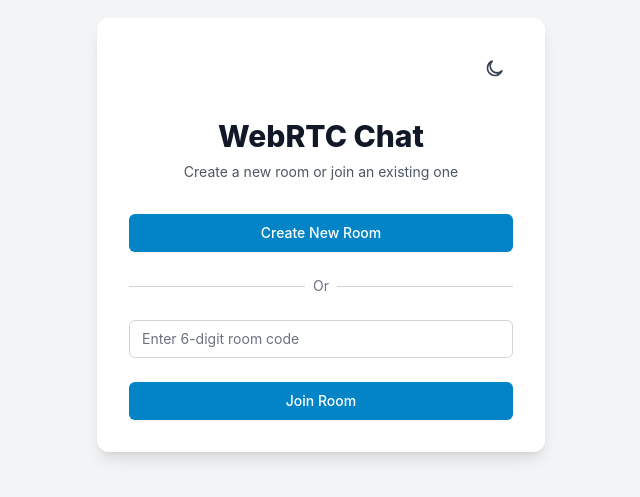
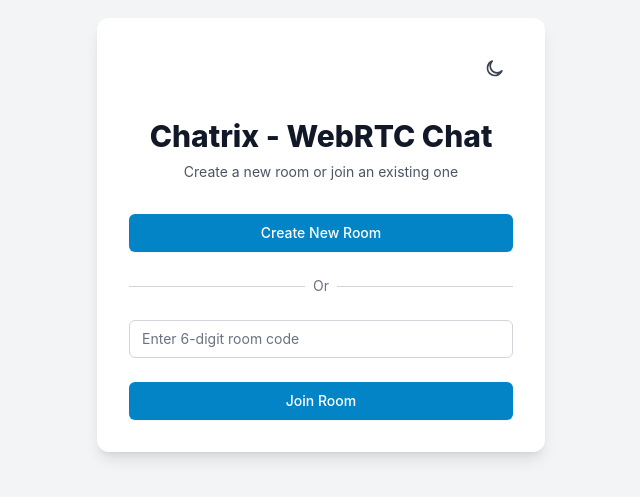
Before and after one commit to BojanSof/webrtc-chat, a React (Create React App) app: page / in a window 1280 px wide. Shown: the part 165-662 px from the top of the page, without its empty margins (319-959 px from the left). Built offline with nearby package versions, Linux system fonts and the light colour scheme; no server answers.

Commit message:
Add chatrix name

```diff
--- a/public/index.html
+++ b/public/index.html
@@ -10,10 +10,10 @@
     <meta name="theme-color" content="#000000" />
     <meta
       name="description"
-      content="WebRTC Chat Application"
+      content="Chatrix - WebRTC Chat Application"
     />
     <link rel="manifest" href="%PUBLIC_URL%/site.webmanifest">
-    <title>WebRTC Chat</title>
+    <title>Chatrix - WebRTC Chat</title>
   </head>
   <body>
     <noscript>You need to enable JavaScript to run this app.</noscript>
--- a/src/pages/LandingPage.js
+++ b/src/pages/LandingPage.js
@@ -26,7 +26,7 @@ function LandingPage() {
         </div>
         <div className="text-center">
           <h2 className="mt-6 text-3xl font-extrabold text-gray-900 dark:text-white">
-            WebRTC Chat
+            Chatrix - WebRTC Chat
           </h2>
           <p className="mt-2 text-sm text-gray-600 dark:text-gray-300">
             Create a new room or join an existing one
```
Also changed, not shown: public/site.webmanifest, 1 other file (tests, documents, lock files or other folders).
